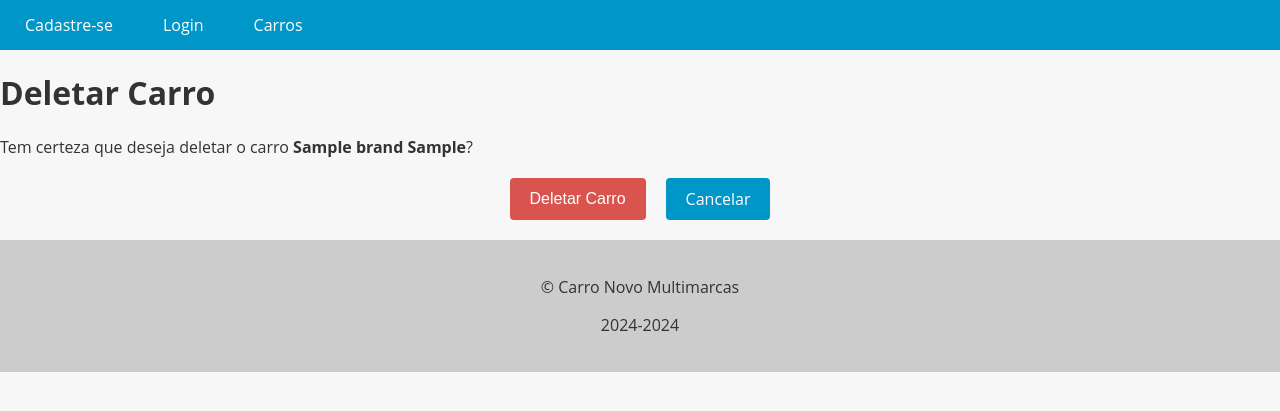
After one commit to godoimatheus/cars, a Django app: page /car/1/delete/ in a window 1280 px wide. The commit adds this page. Shown: the top 411 px of the page. Run offline with Django 5.2, Linux system fonts and the light colour scheme; tables that the repository leaves empty hold one stand-in row (values such as "Sample post").

Commit message:
feat: add delete view

```diff
--- a/app/urls.py
+++ b/app/urls.py
@@ -4,13 +4,20 @@ from django.contrib import admin
 from django.urls import path
 
 from accounts.views import login_view, logout_view, register_view
-from cars.views import CarDetailView, CarsListView, CarUpdateView, NewCarView
+from cars.views import (
+    CarDeleteView,
+    CarDetailView,
+    CarsListView,
+    CarUpdateView,
+    NewCarView,
+)
 
 urlpatterns = [
     path('admin/', admin.site.urls),
     path('cars/', CarsListView.as_view(), name='cars_list'),
     path('car/<int:pk>', CarDetailView.as_view(), name='car_detail'),
     path('car/<int:pk>/update/', CarUpdateView.as_view(), name='car_update'),
+    path('car/<int:pk>/delete/', CarDeleteView.as_view(), name='car_delete'),
     path('login', login_view, name='login'),
     path('logout', logout_view, name='logout'),
     path('new-car/', NewCarView.as_view(), name='new_car'),
--- /dev/null
+++ b/cars/templates/car_delete.html
@@ -0,0 +1,64 @@
+{% extends "base.html" %} {% block content %}
+<style>
+	.buttons-container {
+		display: flex;
+		justify-content: center;
+		margin-top: 20px;
+		margin-bottom: 20px;
+	}
+
+	.btn {
+		display: inline-block;
+		background-color: #0096c7;
+		color: #fff;
+		border: none;
+		padding: 10px 20px;
+		font-size: 16px;
+		border-radius: 4px;
+		cursor: pointer;
+		transition: background-color 0.3s ease-in-out;
+		margin: 0 10px;
+	}
+
+	.btn:hover {
+		background-color: #108eb8;
+	}
+
+	.btn-danger {
+		background-color: #d9534f;
+		text-decoration: none !important;
+	}
+
+	.btn-danger:hover {
+		background-color: #d2221c;
+	}
+
+	.error-message {
+		color: #d9534f;
+		font-size: 14px;
+		margin-top: 5px;
+	}
+
+	a {
+		text-decoration: none !important;
+	}
+</style>
+<div class="card">
+	<div class="card-header">
+		<h1 class="card-title">Deletar Carro</h1>
+	</div>
+	<div class="card-body">
+		<p>
+			Tem certeza que deseja deletar o carro
+			<strong>{{ object.brand }} {{ object.model }}</strong>?
+		</p>
+		<form method="post">
+			{% csrf_token %}
+			<div class="buttons-container">
+				<button type="submit" class="btn btn-danger">Deletar Carro</button>
+				<a href="{% url 'car_update' pk=object.pk %}" class="btn btn-secondary">Cancelar</a>
+			</div>
+		</form>
+	</div>
+</div>
+{% endblock %}
--- a/cars/templates/car_detail.html
+++ b/cars/templates/car_detail.html
@@ -92,5 +92,6 @@
 	</div>
 	<div class="buttons-containers">
 		<a href="{% url 'car_update' pk=object.pk %}" class="btn btn-primary">Editar</a>
+		<a href="{% url 'car_delete' pk=object.pk %}" class="btn btn-danger">Deletar</a>
 	</div>
 {% endblock %}
--- a/cars/templates/car_update.html
+++ b/cars/templates/car_update.html
@@ -121,6 +121,7 @@
 	<div>
 		<div class="buttons-container">
 			<input type="submit" value="Salvar Alterações" class="btn btn-primary">
+			<a href="{% url 'car_delete' pk=object.pk  %}" class="btn btn-danger">Deletar Carro</a>
 			<a href="{% url 'cars_list' %}" class="btn btn-secondary">Cancelar</a>
 		</div>
 	</div>
--- a/cars/views.py
+++ b/cars/views.py
@@ -1,4 +1,10 @@
-from django.views.generic import CreateView, DetailView, ListView, UpdateView
+from django.views.generic import (
+    CreateView,
+    DeleteView,
+    DetailView,
+    ListView,
+    UpdateView,
+)
 
 from cars.forms import CarForm
 from cars.models import Car
@@ -34,3 +40,9 @@ class CarUpdateView(UpdateView):
     form_class = CarForm
     template_name = 'car_update.html'
     success_url = '/cars/'
+
+
+class CarDeleteView(DeleteView):
+    model = Car
+    template_name = 'car_delete.html'
+    success_url = '/cars/'
```
Also changed, not shown: .pre-commit-config.yaml.
